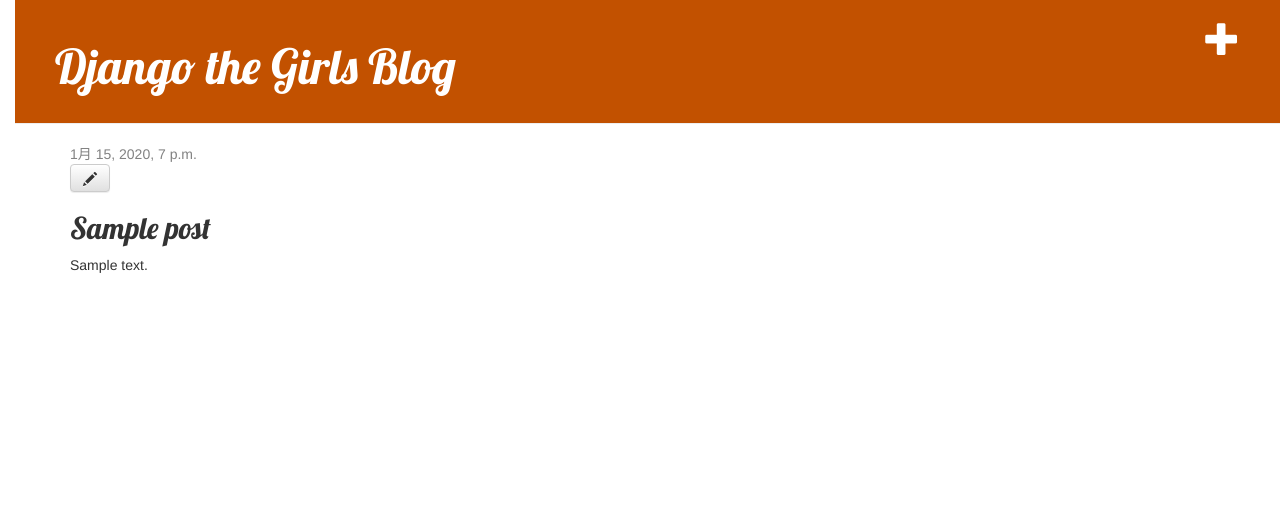
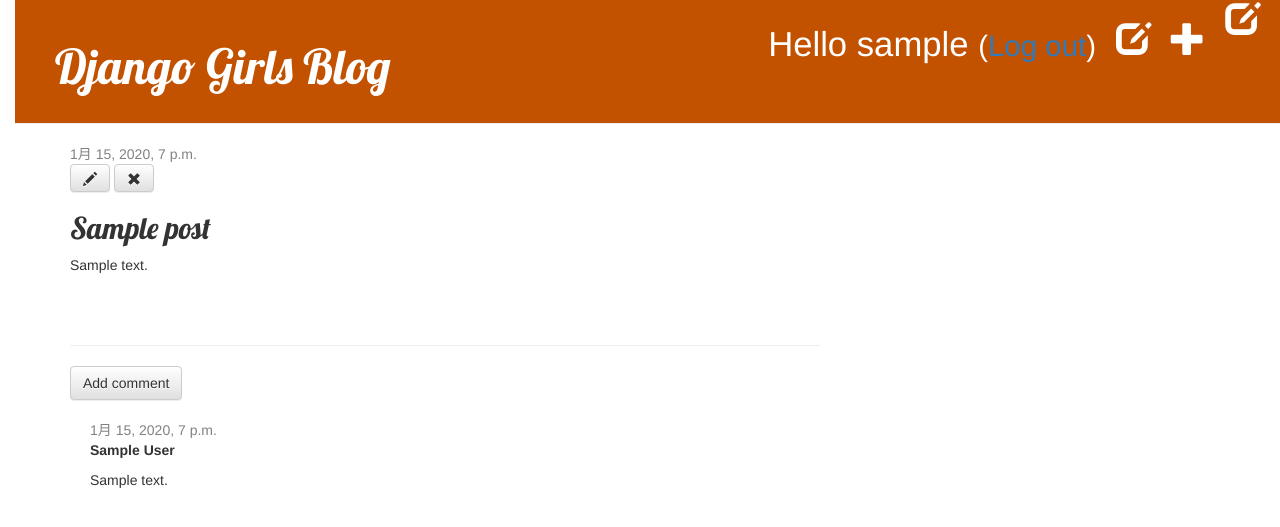
Before and after one commit to haiku-m/my-first-blog, a Django app: page /post/1/ in a window 1280 px wide. Shown: the top 527 px of the page. Run offline with Django 3.2, Linux system fonts and the light colour scheme; a user stored in the database is signed in; tables that the repository leaves empty hold one stand-in row (values such as "Sample post"); some libraries are stand-ins or nearby versions.

Commit message:
blog　アプリ機能拡張

```diff
--- a/blog/admin.py
+++ b/blog/admin.py
@@ -1,4 +1,5 @@
 from django.contrib import admin
-from .models import Post
+from .models import Post, Comment
 
 admin.site.register(Post)
+admin.site.register(Comment)
--- a/blog/models.py
+++ b/blog/models.py
@@ -16,3 +16,20 @@
 
     def __str__(self):
         return self.title
+
+    def approved_comments(self):
+        return self.comments.filter(approved_comment=True)
+
+class Comment(models.Model):
+    post = models.ForeignKey('blog.Post', on_delete=models.CASCADE, related_name='comments')
+    author = models.CharField(max_length=200)
+    text = models.TextField()
+    created_date = models.DateTimeField(default=timezone.now)
+    approved_comment = models.BooleanField(default=False)
+
+    def approve(self):
+        self.approved_comment = True
+        self.save()
+
+    def __str__(self):
+        return self.text
--- a/blog/static/css/style.css
+++ b/blog/static/css/style.css
@@ -53,3 +53,7 @@
 .post h2 a, .post h2 a:visited {
     color: #000000;
 }
+
+.comment {
+    margin: 20px 0px 20px 20px;
+}
--- a/blog/templates/blog/base.html
+++ b/blog/templates/blog/base.html
@@ -5,14 +5,19 @@
         <link rel="stylesheet" href="//maxcdn.bootstrapcdn.com/bootstrap/3.2.0/css/bootstrap.min.css">
         <link rel="stylesheet" href="//maxcdn.bootstrapcdn.com/bootstrap/3.2.0/css/bootstrap-theme.min.css">
         <link href='//fonts.googleapis.com/css?family=Lobster&subset=latin,latin-ext' rel='stylesheet' type='text/css'>
+        <a href="{% url 'post_draft_list' %}" class="top-menu"><span class="glyphicon glyphicon-edit"></span></a>
         <link rel="stylesheet" href="{% static 'css/style.css' %}">
     </head>
     <body>
         <div class="page-header">
             {% if user.is_authenticated %}
-            <a href="{% url 'post_new' %}" class="top-menu"><span class="glyphicon glyphicon-plus"></span></a>
+                <a href="{% url 'post_new' %}" class="top-menu"><span class="glyphicon glyphicon-plus"></span></a>
+                <a href="{% url 'post_draft_list' %}" class="top-menu"><span class="glyphicon glyphicon-edit"></span></a>
+                <p class="top-menu">Hello {{ user.username }} <small>(<a href="{% url 'logout' %}">Log out</a>)</small></p>
+            {% else %}
+                <a href="{% url 'login' %}" class="top-menu"><span class="glyphicon glyphicon-lock"></span></a>
             {% endif %}
-            <h1><a href="/">Django the Girls Blog</a></h1>
+            <h1><a href="/">Django Girls Blog</a></h1>
         </div>
         <div class="content container">
             <div class="row">
--- a/blog/templates/blog/post_detail.html
+++ b/blog/templates/blog/post_detail.html
@@ -6,11 +6,33 @@
             <div class="date">
                 {{ post.published_date }}
             </div>
+        {% else %}
+            <a class="btn btn-default" href="{% url 'post_publish' pk=post.pk %}">Publish</a>
         {% endif %}
         {% if user.is_authenticated %}
         <a class="btn btn-default" href="{% url 'post_edit' pk=post.pk %}"><span class="glyphicon glyphicon-pencil"></span></a>
+        <a class="btn btn-default" href="{% url 'post_remove' pk=post.pk %}"><span class="glyphicon glyphicon-remove"></span></a>
         {% endif %}
         <h2>{{ post.title }}</h2>
         <p>{{ post.text|linebreaksbr }}</p>
     </div>
+    <hr>
+    <a class="btn btn-default" href="{% url 'add_comment_to_post' pk=post.pk %}">Add comment</a>
+    {% for comment in post.comments.all %}
+    {% if user.is_authenticated or comment.approved_comment %}
+    <div class="comment">
+            <div class="date">
+                {{ comment.created_date }}
+                {% if not comment.approved_comment %}
+                    <a class="btn btn-default" href="{% url 'comment_remove' pk=comment.pk %}"><span class="glyphicon glyphicon-remove"></span></a>
+                    <a class="btn btn-default" href="{% url 'comment_approve' pk=comment.pk %}"><span class="glyphicon glyphicon-ok"></span></a>
+                {% endif %}
+            </div>
+        <strong>{{ comment.author }}</strong>
+        <p>{{ comment.text|linebreaks }}</p>
+    </div>
+    {% endif %}
+    {% empty %}
+        <p>No comments here yet :(</p>
+    {% endfor %}
 {% endblock %}
--- a/blog/templates/blog/post_list.html
+++ b/blog/templates/blog/post_list.html
@@ -7,6 +7,7 @@
             </div>
             <h2><a href="{% url 'post_detail' pk=post.pk %}">{{ post.title }}</a></h2>
             <p>{{ post.text|linebreaksbr }}</p>
+            <a href="{% url 'post_detail' pk=post.pk %}">Comments: {{ post.approved_comments.count }}</a>
         </div>
     {% endfor %}
 {% endblock %}
--- a/blog/urls.py
+++ b/blog/urls.py
@@ -6,4 +6,10 @@
     path('post/<int:pk>/', views.post_detail, name='post_detail'),
     path('post/new/', views.post_new, name='post_new'),
     path('post/<int:pk>/edit/', views.post_edit, name='post_edit'),
+    path('drafts/', views.post_draft_list, name='post_draft_list'),
+    path('post/<pk>/publish/', views.post_publish, name='post_publish'),
+    path('post/<pk>/remove/', views.post_remove, name='post_remove'),
+    path('post/<int:pk>/comment/', views.add_comment_to_post, name='add_comment_to_post'),
+    path('comment/<int:pk>/approve/', views.comment_approve, name='comment_approve'),
+    path('comment/<int:pk>/remove/', views.comment_remove, name='comment_remove'),
 ]
--- a/blog/views.py
+++ b/blog/views.py
@@ -1,8 +1,9 @@
+from django.contrib.auth.decorators import login_required
 from django.shortcuts import render, get_object_or_404
-from .forms import PostForm
+from .forms import PostForm, CommentForm
 from django.shortcuts import redirect
 from django.utils import timezone
-from .models import Post
+from .models import Post, Comment
 
 def post_list(request):
     posts = Post.objects.filter(published_date__lte=timezone.now()).order_by('published_date')
@@ -12,20 +13,20 @@
     post = get_object_or_404(Post, pk=pk)
     return render(request, 'blog/post_detail.html', {'post': post})
 
-
+@login_required
 def post_new(request):
     if request.method == "POST":
         form = PostForm(request.POST)
         if form.is_valid():
             post = form.save(commit=False)
             post.author = request.user
-            post.published_date = timezone.now()
             post.save()
             return redirect('post_detail', pk=post.pk)
     else:
         form = PostForm()
     return render(request, 'blog/post_edit.html', {'form': form})
 
+@login_required
 def post_edit(request, pk):
     post = get_object_or_404(Post, pk=pk)
     if request.method == "POST":
@@ -33,9 +34,50 @@
         if form.is_valid():
             post = form.save(commit=False)
             post.author = request.user
-            post.published_date = timezone.now()
             post.save()
             return redirect('post_detail', pk=post.pk)
     else:
         form = PostForm(instance=post)
     return render(request, 'blog/post_edit.html', {'form': form})
+
+@login_required
+def post_draft_list(request):
+    posts = Post.objects.filter(published_date__isnull=True).order_by('created_date')
+    return render(request, 'blog/post_draft_list.html', {'posts': posts})
+
+@login_required
+def post_publish(request, pk):
+    post = get_object_or_404(Post, pk=pk)
+    post.publish()
+    return redirect('post_detail', pk=pk)
+
+@login_required
+def post_remove(request, pk):
+    post = get_object_or_404(Post, pk=pk)
+    post.delete()
+    return redirect('post_list')
+
+def add_comment_to_post(request, pk):
+    post = get_object_or_404(Post, pk=pk)
+    if request.method == "POST":
+        form = CommentForm(request.POST)
+        if form.is_valid():
+            comment = form.save(commit=False)
+            comment.post = post
+            comment.save()
+            return redirect('post_detail', pk=post.pk)
+    else:
+        form = CommentForm()
+    return render(request, 'blog/add_comment_to_post.html', {'form': form})
+
+@login_required
+def comment_approve(request, pk):
+    comment = get_object_or_404(Comment, pk=pk)
+    comment.approve()
+    return redirect('post_detail', pk=comment.post.pk)
+
+@login_required
+def comment_remove(request, pk):
+    comment = get_object_or_404(Comment, pk=pk)
+    comment.delete()
+    return redirect('post_detail', pk=comment.post.pk)
--- a/mysite/settings.py
+++ b/mysite/settings.py
@@ -115,6 +115,9 @@
 USE_TZ = True
 
 
+LOGIN_REDIRECT_URL = '/'
+
+
 # Static files (CSS, JavaScript, Images)
 # https://docs.djangoproject.com/en/3.0/howto/static-files/
 
--- a/mysite/urls.py
+++ b/mysite/urls.py
@@ -1,7 +1,11 @@
 from django.contrib import admin
 from django.urls import path, include
 
+from django.contrib.auth import views
+
 urlpatterns = [
     path('admin/', admin.site.urls),
+    path('accounts/login/', views.LoginView.as_view(), name='login'),
+    path('accounts/logout/', views.LogoutView.as_view(next_page='/'), name='logout'),
     path('', include('blog.urls')),
 ]
```
Also changed, not shown: blog/forms.py (+7 -1 lines), blog/templates/blog/add_comment_to_post.html (added, +9 -0 lines), blog/templates/blog/post_draft_list.html (added, +11 -0 lines), blog/templates/registration/login.html (added, +24 -0 lines), blog/migrations/0001_initial.py.
